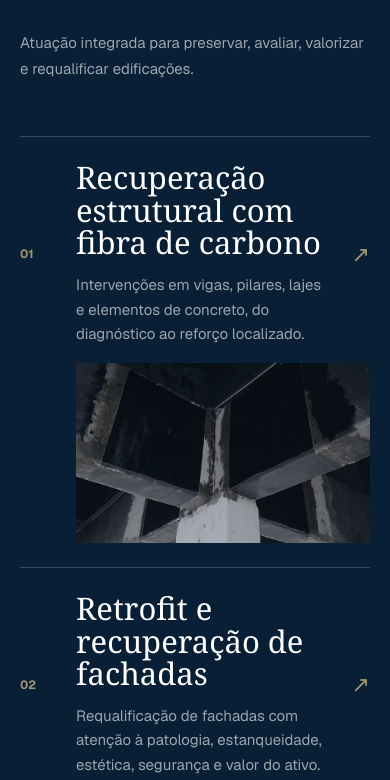
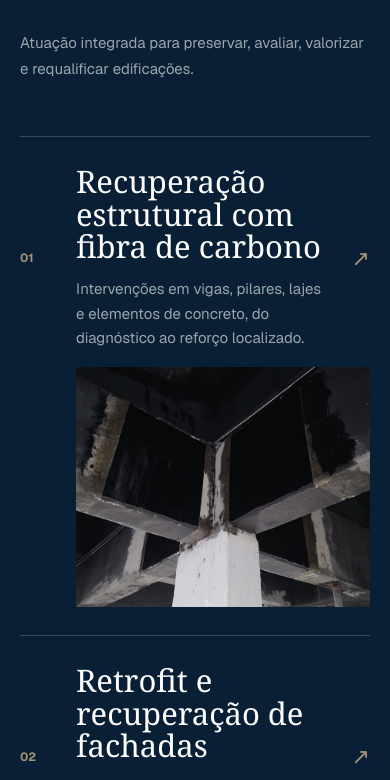
Before and after one commit to bruno-saintz/site-randaza, a Next.js app: page / in a window 390 px wide. Shown: the part 2600-3380 px from the top of the page. Built offline with nearby package versions, Linux system fonts and the light colour scheme.

Commit message:
fix: amplia fotos das áreas de atuação

```diff
--- a/app/globals.css
+++ b/app/globals.css
@@ -98,13 +98,13 @@ section { scroll-margin-top:88px; }
 .services-heading h2 { font-size:clamp(46px,5.5vw,82px); line-height:1; }
 .services-heading>p:last-child { margin:22px 0 0; color:rgba(255,255,255,.6); font-size:15px; line-height:1.7; }
 .services-list { margin-top:90px; }
-.service-row { position:relative; display:grid; grid-template-columns:80px minmax(280px,1fr) minmax(240px,360px) 46px; gap:30px; align-items:center; min-height:190px; border-top:1px solid rgba(255,255,255,.19); }
+.service-row { position:relative; display:grid; grid-template-columns:70px minmax(280px,1fr) minmax(340px,460px) 36px; gap:28px; align-items:center; min-height:250px; border-top:1px solid rgba(255,255,255,.19); }
 .service-row:last-child { border-bottom:1px solid rgba(255,255,255,.19); }
 .service-number { color:var(--gold); font-size:12px; font-weight:650; }
 .service-row h3 { margin:0 0 14px; font:400 clamp(29px,3vw,46px)/1.05 Georgia,serif; }
 .service-row p { max-width:610px; margin:0; color:rgba(255,255,255,.6); font-size:14px; line-height:1.65; }
-.service-image { position:relative; height:130px; overflow:hidden; opacity:.72; }
-.service-image img { object-fit:cover; filter:saturate(.72); transition:transform .7s ease,filter .4s ease; }
+.service-image { position:relative; height:200px; overflow:hidden; opacity:.92; }
+.service-image img { object-fit:cover; filter:saturate(.9); transition:transform .7s ease,filter .4s ease; }
 .service-row:hover .service-image img { transform:scale(1.045); filter:saturate(1); }
 .service-arrow { justify-self:end; color:var(--gold); font-size:22px; }
 
@@ -180,7 +180,7 @@ section { scroll-margin-top:88px; }
 
 @media (max-width:980px) {
   .manifesto-copy,.services-heading,.projects-head,.transparency-grid,.method-head,.differentials-head,.history { grid-template-columns:1fr; }
-  .manifesto-copy>p:last-child { margin-top:0; }.services-heading>p:last-child { max-width:560px; }.service-row { grid-template-columns:54px 1fr 220px 28px; }
+  .manifesto-copy>p:last-child { margin-top:0; }.services-heading>p:last-child { max-width:560px; }.service-row { grid-template-columns:46px minmax(260px,1fr) minmax(260px,340px) 24px; min-height:220px; gap:22px; }.service-image { height:170px; }
   .feature-project { grid-template-columns:minmax(320px,.78fr) minmax(0,1fr); max-width:880px; min-height:650px; }.before-after { min-height:650px; }.project-grid { grid-template-columns:1fr 1fr; }.project-grid article:last-child { grid-column:span 2; }
   .system-frame { transform:none; }.method-steps { grid-template-columns:1fr 1fr; gap:50px 0; }.method-steps article:nth-child(3) { border-left:0; padding-left:0; }
   .differentials-grid { grid-template-columns:repeat(3,minmax(0,1fr)); gap:clamp(28px,5vw,54px); }
@@ -188,7 +188,7 @@ section { scroll-margin-top:88px; }
 }
 @media (max-width:680px) {
   .section-shell { padding-inline:20px; }.manifesto { padding-top:90px; padding-bottom:90px; }.manifesto-copy { margin-top:38px; }.commitments { grid-template-columns:1fr; margin-top:60px; }.commitments article,.commitments article+article { min-height:auto; padding:28px 0 34px; border-right:0; border-bottom:1px solid var(--line); }.commitments h3 { margin-top:34px; }
-  .services-section { padding:90px 0; }.services-list { margin-top:55px; }.service-row { grid-template-columns:40px 1fr 24px; gap:16px; padding:24px 0; }.service-image { grid-column:2/4; grid-row:2; height:180px; }.service-row h3 { font-size:31px; }
+  .services-section { padding:90px 0; }.services-list { margin-top:55px; }.service-row { grid-template-columns:40px 1fr 24px; gap:16px; padding:28px 0; }.service-image { grid-column:2/4; grid-row:2; height:240px; }.service-row h3 { font-size:31px; }
   .projects { padding-top:90px; padding-bottom:90px; }.projects-head { margin:38px 0 50px; }.feature-project { grid-template-columns:1fr; max-width:none; min-height:0; margin-inline:-20px; }.before-after { min-height:500px; }.feature-copy { padding:38px 24px; }.project-grid { grid-template-columns:1fr; margin-top:48px; }.project-grid article:last-child { grid-column:auto; }
   .transparency { padding:90px 0 110px; }.transparency-grid { gap:55px; }.system-body { grid-template-columns:1fr; }.system-body aside { display:none; }.system-content { padding:20px; }.system-report { grid-template-columns:1fr; }.report-photo { min-height:200px; }.system-stats { gap:7px; }.system-stats div { padding:12px 8px; }
   .method { padding-top:90px; padding-bottom:90px; }.method-head { margin:38px 0 65px; }.method-steps { grid-template-columns:1fr; gap:0; }.method-steps article,.method-steps article+article { min-height:auto; padding:28px 0 40px; border-left:0; border-bottom:1px solid var(--line); }.method-steps i { margin:20px 0 30px; }
--- a/app/page.tsx
+++ b/app/page.tsx
@@ -10,10 +10,10 @@ import { BeforeAfter, MotionEnhancer, SiteHeader } from './components';
 
 const services = [
   { number: '01', title: 'Recuperação estrutural com fibra de carbono', text: 'Intervenções em vigas, pilares, lajes e elementos de concreto, do diagnóstico ao reforço localizado.', image: '/images/reforco-fibra-carbono.jpg' },
-  { number: '02', title: 'Retrofit e recuperação de fachadas', text: 'Requalificação de fachadas com atenção à patologia, estanqueidade, estética, segurança e valor do ativo.', image: '/images/retrofit-fachada-hd.jpg' },
+  { number: '02', title: 'Retrofit e recuperação de fachadas', text: 'Requalificação de fachadas com atenção à patologia, estanqueidade, estética, segurança e valor do ativo.', image: '/images/retrofit-fachada-hd.jpg', focus: 'center 42%' },
   { number: '03', title: 'Laudos técnicos', text: 'Laudos, pareceres e registros para orientar decisões, planejar intervenções e documentar responsabilidades.', image: '/images/reforco-estrutura.jpg' },
   { number: '04', title: 'Construções e reformas', text: 'Obras novas, adequações, áreas externas e acabamentos com coordenação técnica de cada etapa.', image: '/images/construcoes-reformas-escavadeira.png' },
-  { number: '05', title: 'Injeção química em concreto', text: 'Executamos injeção química para tratamento de fissuras no concreto, com procedimento padronizado, controle técnico e excelência em cada etapa.', image: '/images/injecao-quimica-concreto.jpeg' },
+  { number: '05', title: 'Injeção química em concreto', text: 'Executamos injeção química para tratamento de fissuras no concreto, com procedimento padronizado, controle técnico e excelência em cada etapa.', image: '/images/injecao-quimica-concreto.jpeg', focus: 'center 18%' },
 ];
 
 const method = [
@@ -73,7 +73,7 @@ export default function Home() {
             <article className="service-row" key={service.number} data-reveal>
               <span className="service-number">{service.number}</span>
               <div><h3>{service.title}</h3><p>{service.text}</p></div>
-              <div className="service-image"><Image src={service.image} alt="" fill sizes="(max-width: 800px) 100vw, 30vw" /></div>
+              <div className="service-image"><Image src={service.image} alt="" fill sizes="(max-width: 680px) 100vw, (max-width: 980px) 34vw, 460px" style={{ objectPosition: service.focus ?? 'center' }} /></div>
               <span className="service-arrow" aria-hidden="true">↗</span>
             </article>
           ))}
```
